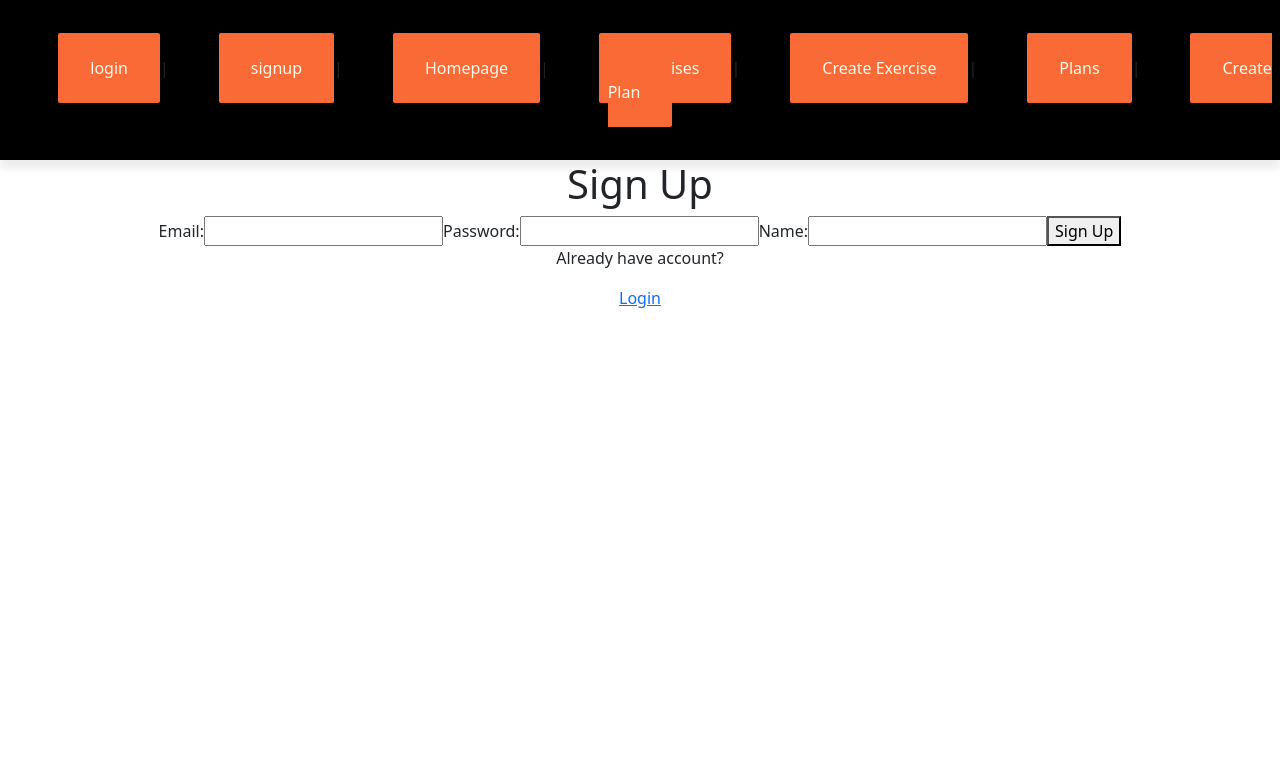
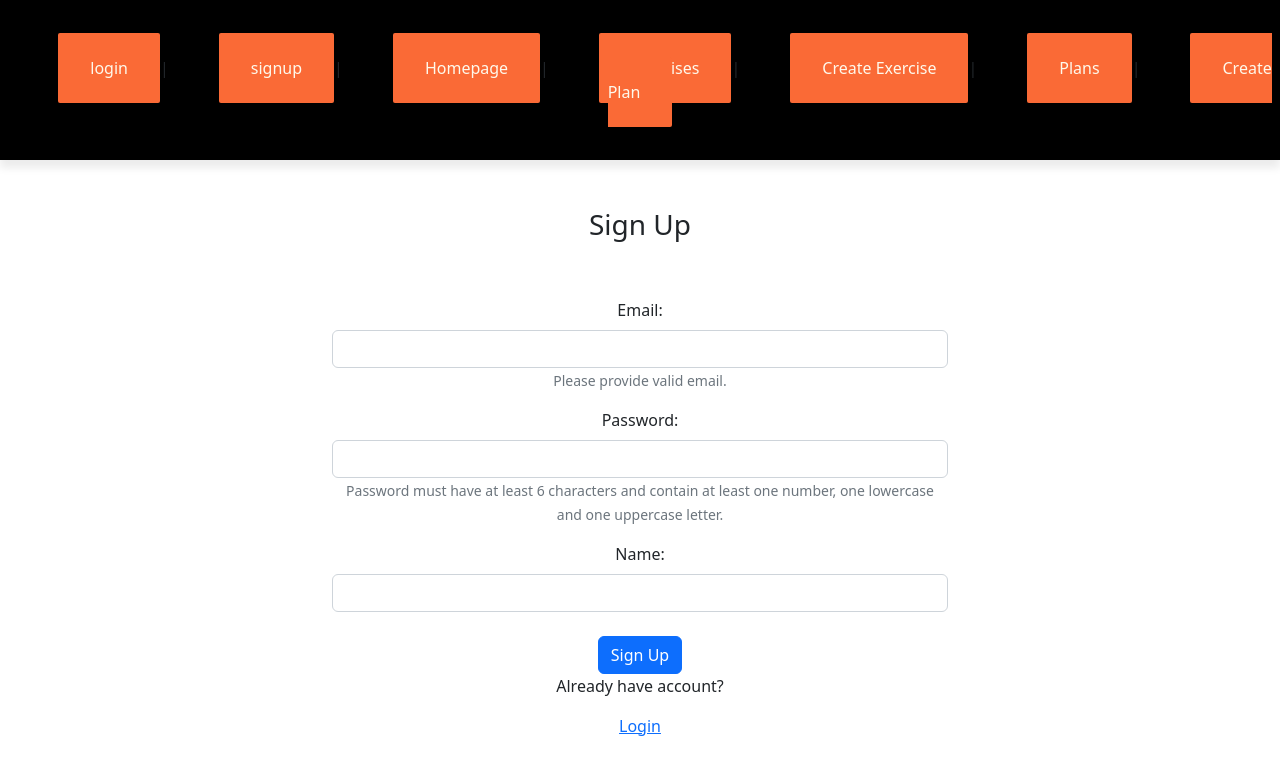
Before and after one commit to Jose-Serhii/exercise-planner-client, a React (Create React App) app: page /signup in a window 1280 px wide. Shown: the top 774 px of the page. Built offline with nearby package versions, Linux system fonts and the light colour scheme.

Commit message:
add env file

```diff
--- a/src/components/authentication/Signup.js
+++ b/src/components/authentication/Signup.js
@@ -1,9 +1,15 @@
 import { useState } from "react";
 import { Link, useNavigate } from "react-router-dom";
 import axios from "axios";
-
-const API_URL = "http://localhost:5005";
-
+import {
+  Button,
+  Container,
+  Form,
+  FormLabel,
+  FormControl,
+  FormText,
+  FormGroup,
+} from "react-bootstrap";
 
 function Signup(props) {
   const [email, setEmail] = useState("");
@@ -13,11 +19,9 @@ function Signup(props) {
 
   const navigate = useNavigate();
 
-
   const handleEmail = (e) => setEmail(e.target.value);
   const handlePassword = (e) => setPassword(e.target.value);
   const handleName = (e) => setName(e.target.value);
-
 
   const handleSignupSubmit = (e) => {
     e.preventDefault();
@@ -27,40 +31,67 @@ function Signup(props) {
     // Make an axios request to the API
     // If POST request is successful redirect to login page
     // If the request resolves with an error, set the error message in the state
-        axios.post(`${API_URL}/auth/signup`, requestBody)
+    axios
+      .post(`${process.env.REACT_APP_API_URL}/auth/signup`, requestBody)
       .then((response) => {
         navigate("/login");
       })
       .catch((error) => {
         const errorDescription = error.response.data.message;
         setErrorMessage(errorDescription);
-            })
+      });
   };
 
+  return (
+    <Container className="w-50 mb-5">
+      <h3 className="mt-5">Sign Up</h3>
 
-    return (
-        <div className="SignupPage">
-            <h1>Sign Up</h1>
+      <Form onSubmit={handleSignupSubmit}>
+        <FormGroup>
+          <FormLabel className="mt-5">Email:</FormLabel>
+          <FormControl
+            type="email"
+            name="email"
+            value={email}
+            onChange={handleEmail}
+          />
+          <FormText className="text-muted">
+            Please provide valid email.
+          </FormText>
+        </FormGroup>
+        <FormGroup>
+          <FormLabel className="mt-3">Password:</FormLabel>
+          <FormControl
+            type="password"
+            name="password"
+            value={password}
+            onChange={handlePassword}
+          />
+          <FormText className="text-muted">
+            Password must have at least 6 characters and contain at least one
+            number, one lowercase and one uppercase letter.
+          </FormText>
+        </FormGroup>
 
-            <form onSubmit={handleSignupSubmit}>
-                <label>Email:</label>
-                <input type="email" name="email" value={email} onChange={handleEmail} />
+        <FormLabel className="mt-3">Name:</FormLabel>
+        <FormControl
+          type="text"
+          name="name"
+          value={name}
+          onChange={handleName}
+        />
 
-                <label>Password:</label>
-                <input type="password" name="password" value={password} onChange={handlePassword} />
-
-                <label>Name:</label>
-                <input type="text" name="name" value={name} onChange={handleName} />
-
-                <button type="submit">Sign Up</button>
-            </form>
+        <Button className="mt-4" type="submit">
+          Sign Up
+        </Button>
+      </Form>
 
       {errorMessage && <p className="error-message">{errorMessage}</p>}
 
       <p>Already have account?</p>
       <Link to={"/login"}> Login</Link>
-        </div>
-    )
+    </Container>
+  );
 }
 
 export default Signup;
--- a/src/components/exercises/CreateExercise.js
+++ b/src/components/exercises/CreateExercise.js
@@ -10,8 +10,6 @@ import {
   Container,
 } from "react-bootstrap";
 import "bootstrap/dist/css/bootstrap.min.css";
-
-const API_URL = "http://localhost:5005";
 
 function CreateExercise(props) {
   const navigate = useNavigate();
@@ -45,7 +43,7 @@ function CreateExercise(props) {
     const storedToken = localStorage.getItem("authToken");
 
     axios
-      .post(`${API_URL}/api/exercises`, requestBody, {
+      .post(`${process.env.REACT_APP_API_URL}/api/exercises`, requestBody, {
         headers: { Authorization: `Bearer ${storedToken}` },
       })
       .then((response) => {
--- a/src/components/exercises/ExerciseDetails.js
+++ b/src/components/exercises/ExerciseDetails.js
@@ -4,8 +4,6 @@ import { useParams, useNavigate, NavLink } from "react-router-dom";
 import { Link } from "react-router-dom";
 import "bootstrap/dist/css/bootstrap.min.css";
 import { Button } from "react-bootstrap";
-
-const API_URL = "http://localhost:5005";
 
 function ExerciseDetails(props) {
   const { exerciseId } = useParams();
@@ -17,7 +15,7 @@ function ExerciseDetails(props) {
 
   useEffect(() => {
     axios
-      .get(`${API_URL}/api/exercises/${exerciseId}`, {
+      .get(`${process.env.REACT_APP_API_URL}/api/exercises/${exerciseId}`, {
         headers: { Authorization: `Bearer ${storedToken}` },
       })
       .then((response) => {
@@ -28,7 +26,7 @@ function ExerciseDetails(props) {
 
   const deleteExercise = () => {
     axios
-      .delete(`${API_URL}/api/exercises/${exerciseId}`, {
+      .delete(`${process.env.REACT_APP_API_URL}/api/exercises/${exerciseId}`, {
         headers: { Authorization: `Bearer ${storedToken}` },
       })
       .then((response) => {
--- a/src/components/exercises/ListOfExercises.js
+++ b/src/components/exercises/ListOfExercises.js
@@ -3,14 +3,13 @@ import { Navlink, Link } from "react-router-dom";
 import { useState, useEffect } from "react";
 import axios from "axios";
 
-const API_URL = "http://localhost:5005";
 function ListOfExercises() {
   const [exercises, setExercises] = useState([]);
   const storedToken = localStorage.getItem("authToken");
 
   useEffect(() => {
     axios
-      .get(`${API_URL}/api/exercises`, {
+      .get(`${process.env.REACT_APP_API_URL}/api/exercises`, {
         headers: { Authorization: `Bearer ${storedToken}` },
       })
       .then((response) => {
--- a/src/components/plans/CreatePlan.js
+++ b/src/components/plans/CreatePlan.js
@@ -3,8 +3,6 @@ import { useNavigate } from "react-router-dom";
 import { useEffect } from "react";
 
 import axios from "axios";
-
-const API_URL = "http://localhost:5005";
 
 function CreatePlan() {
   const navigate = useNavigate();
@@ -18,7 +16,7 @@ function CreatePlan() {
 
   useEffect(() => {
     axios
-      .get(`${API_URL}/api/exercises`, {
+      .get(`${process.env.REACT_APP_API_URL}/api/exercises`, {
         headers: { Authorization: `Bearer ${storedToken}` },
       })
       .then((response) => {
@@ -33,7 +31,7 @@ function CreatePlan() {
     console.log(requestBody);
 
     axios
-      .post(`${API_URL}/api/plans`, requestBody, {
+      .post(`${process.env.REACT_APP_API_URL}/api/plans`, requestBody, {
         headers: { Authorization: `Bearer ${storedToken}` },
       })
       .then((response) => {
--- a/src/components/plans/ListOfPlans.js
+++ b/src/components/plans/ListOfPlans.js
@@ -2,7 +2,6 @@ import React from "react";
 import { Navlink, Link } from "react-router-dom";
 import { useState, useEffect } from "react";
 import axios from "axios";
-const API_URL = "http://localhost:5005";
 
 function ListOfPlans() {
   const [plans, setPlans] = useState([]);
@@ -10,7 +9,7 @@ function ListOfPlans() {
 
   useEffect(() => {
     axios
-      .get(`${API_URL}/api/plans`, {
+      .get(`${process.env.REACT_APP_API_URL}/api/plans`, {
         headers: { Authorization: `Bearer ${storedToken}` },
       })
       .then((response) => {
--- a/src/components/plans/PlanDetails.js
+++ b/src/components/plans/PlanDetails.js
@@ -2,7 +2,6 @@ import axios from "axios";
 import { useEffect, useState } from "react";
 import { useParams, useNavigate } from "react-router-dom";
 import { Link } from "react-router-dom";
-const API_URL = "http://localhost:5005";
 
 function PlanDetails(props) {
   const { planId } = useParams();
@@ -14,7 +13,7 @@ function PlanDetails(props) {
 
   useEffect(() => {
     axios
-      .get(`${API_URL}/api/plans/${planId}`, {
+      .get(`${process.env.REACT_APP_API_URL}/api/plans/${planId}`, {
         headers: { Authorization: `Bearer ${storedToken}` },
       })
       .then((response) => {
@@ -25,7 +24,7 @@ function PlanDetails(props) {
 
   const deletePlan = () => {
     axios
-      .delete(`${API_URL}/api/plans/${planId}`, {
+      .delete(`${process.env.REACT_APP_API_URL}/api/plans/${planId}`, {
         headers: { Authorization: `Bearer ${storedToken}` },
       })
       .then((response) => {
```
Also changed, not shown: src/components/authentication/Login.js (+10 -7 lines), src/components/exercises/EditExercise.js (+8 -6 lines), src/components/plans/EditPlan.js (+8 -6 lines), src/context/auth.context.js (+17 -14 lines), 1 other file (tests, documents, lock files or other folders). Lines whose indentation alone changed are shown as unchanged.
